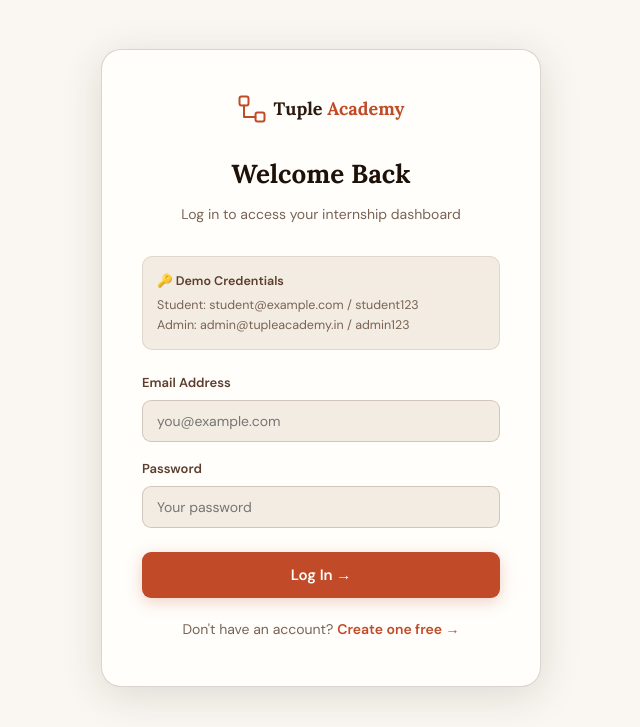
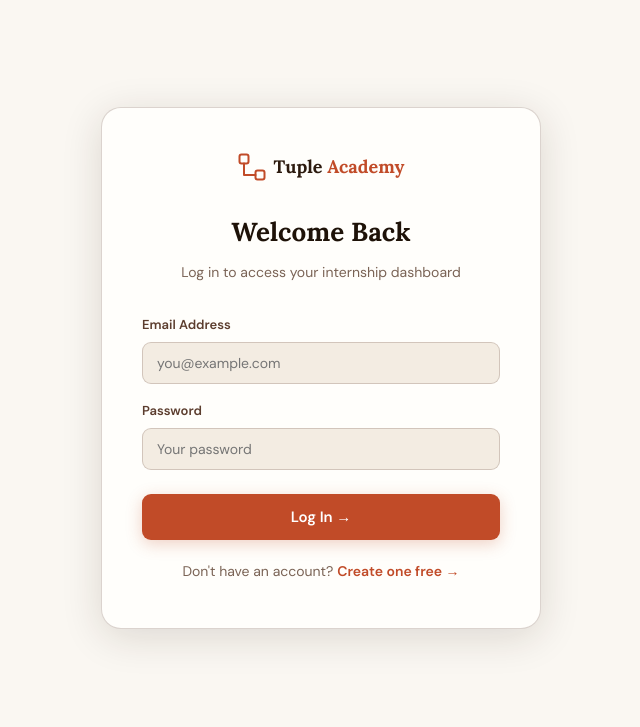
Before and after one commit to yashMishraProgg/Tuple_Academy, a Flask app: page /login in a window 1280 px wide. Shown: the part 65-792 px from the top of the page, without its empty margins (319-959 px from the left). Run offline with Flask 3, Linux system fonts and the light colour scheme; parts of the project's set-up code (start-up, migrations or seed data) failed here and were passed over.

Commit message:
login code changed

```diff
--- a/tuple_academy/templates/login.html
+++ b/tuple_academy/templates/login.html
@@ -29,11 +29,7 @@
     <h1 class="auth-title">Welcome Back</h1>
     <p class="auth-sub">Log in to access your internship dashboard</p>
 
-    <div class="demo-box">
-      <strong>🔑 Demo Credentials</strong>
-      Student: student@example.com / student123<br>
-      Admin: admin@tupleacademy.in / admin123
-    </div>
+
 
     <form id="loginForm" onsubmit="doLogin(event)">
       <div class="form-group">
```
